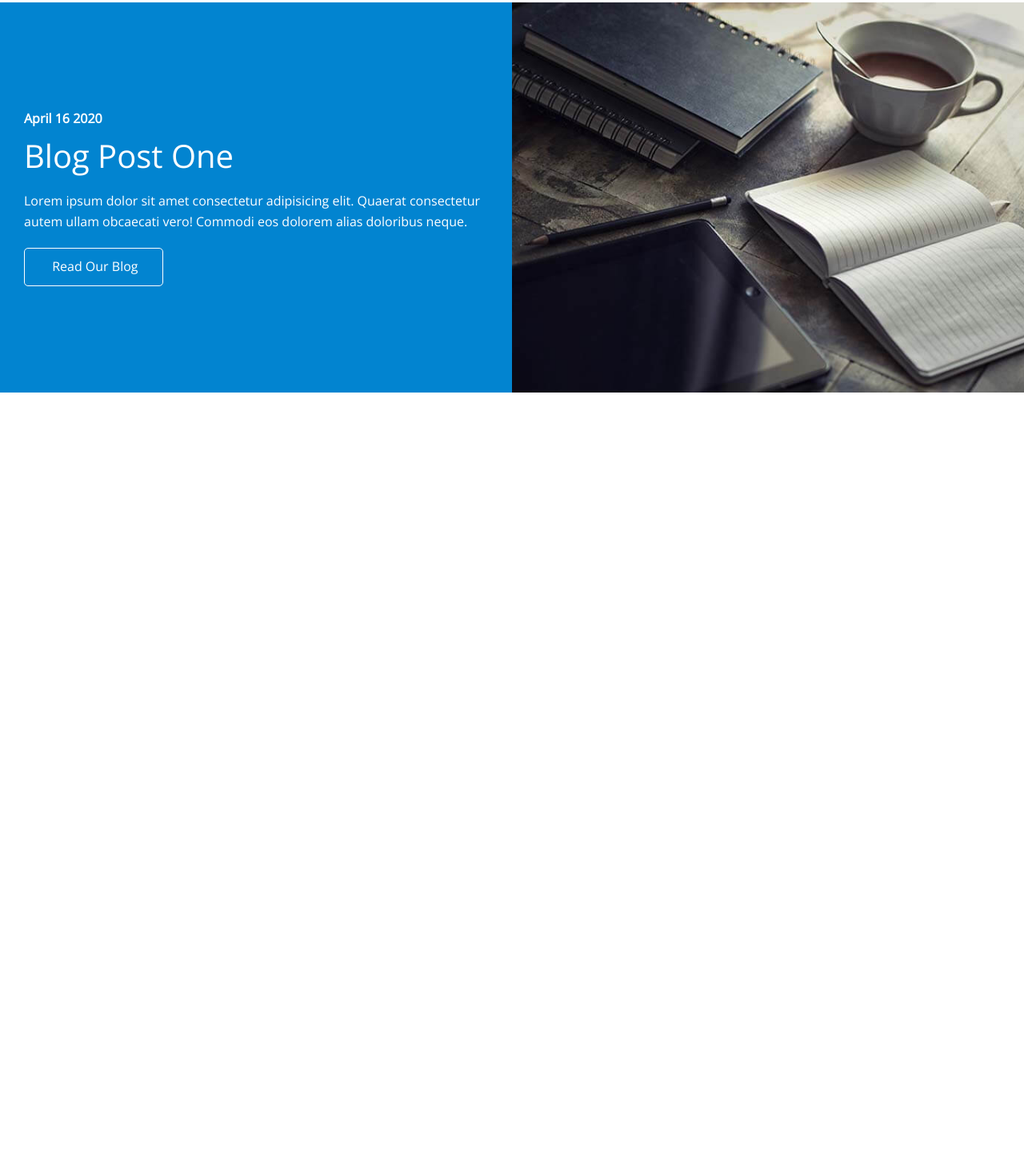
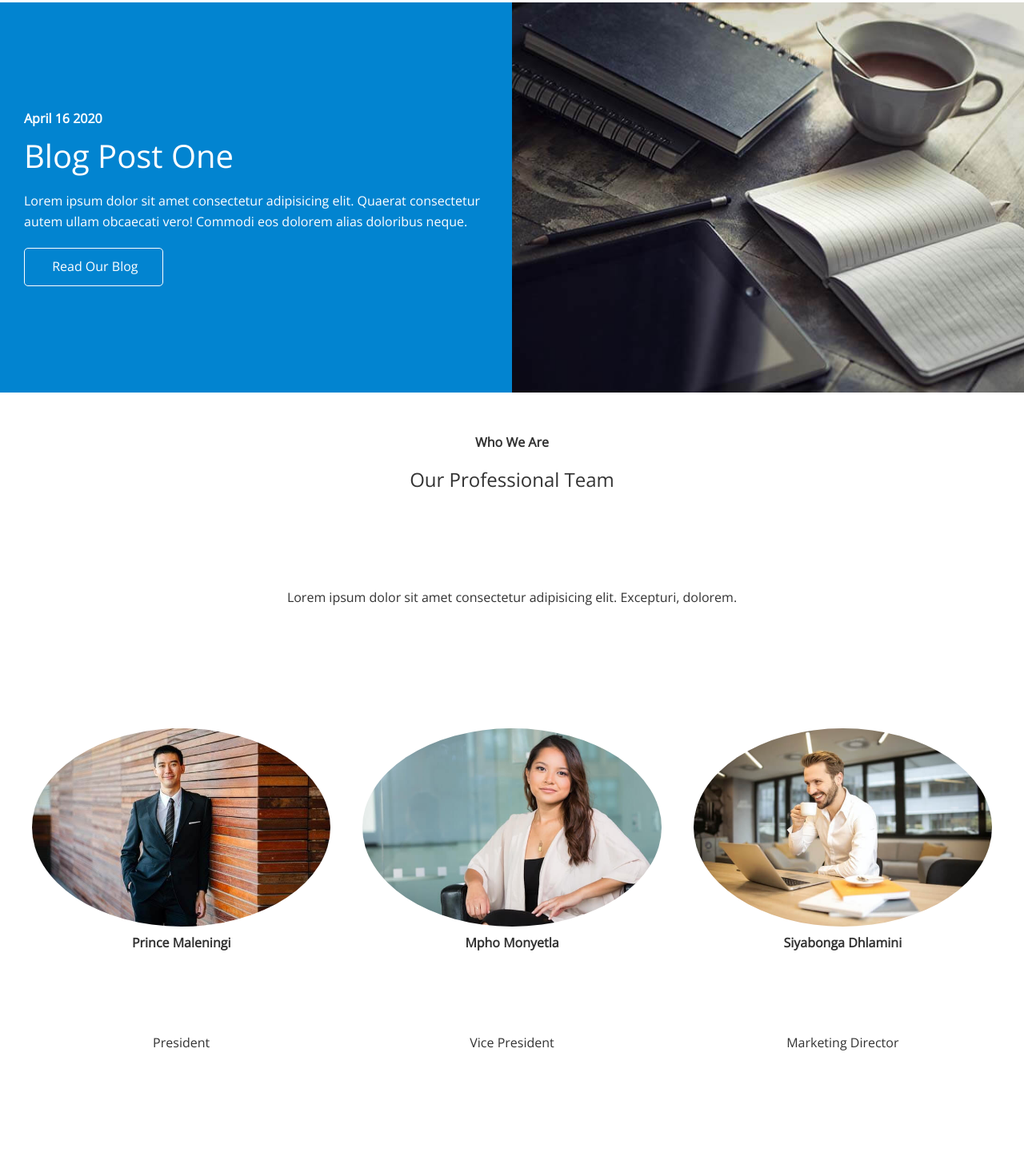
Before and after one commit to SiphoPrinceMarubelela/EdgeLedger, a plain HTML site: page index.html in a window 1280 px wide. Shown: the part 2559-4000 px from the top of the page at 80% size. Before the commit the page ends 3057 px from the top, so only its background shows below. Drawn offline with nearby package versions, Linux system fonts and the light colour scheme.

Commit message:
Added Team section

```diff
--- a/css/style.css
+++ b/css/style.css
@@ -136,3 +136,7 @@ img {
 .cases img:hover {
     opacity: 0.7;
 }
+
+.team img {
+    border-radius: 50%;
+}
--- a/index.html
+++ b/index.html
@@ -148,6 +148,33 @@
             </div>
         </section>
 
+        <!--Team-->
+        <section id="team" class="team  section-padding">
+            <header class="section-header">
+                <h4>Who We Are</h4>
+                <h2>Our Professional Team</h2>
+                <p>Lorem ipsum dolor sit amet consectetur adipisicing elit. Excepturi, dolorem.</p>
+            </header>
+            <div class="flex-items">
+                <div>
+                    <img src="image_resources/team/person1.jpg" alt="">
+                    <h4>Prince Maleningi</h4>
+                    <p>President</p>
+                </div>
+                <div>
+                    <img src="image_resources/team/person2.jpg" alt="">
+                    <h4>Mpho Monyetla</h4>
+                    <p>Vice President</p>
+                </div>
+                <div>
+                    <img src="image_resources/team/person3.jpg" alt="">
+                    <h4>Siyabonga Dhlamini</h4>
+                    <p>Marketing Director</p>
+                </div>
+            </div>
+
+        </section>
+
     </main>
 
 </body>
```
